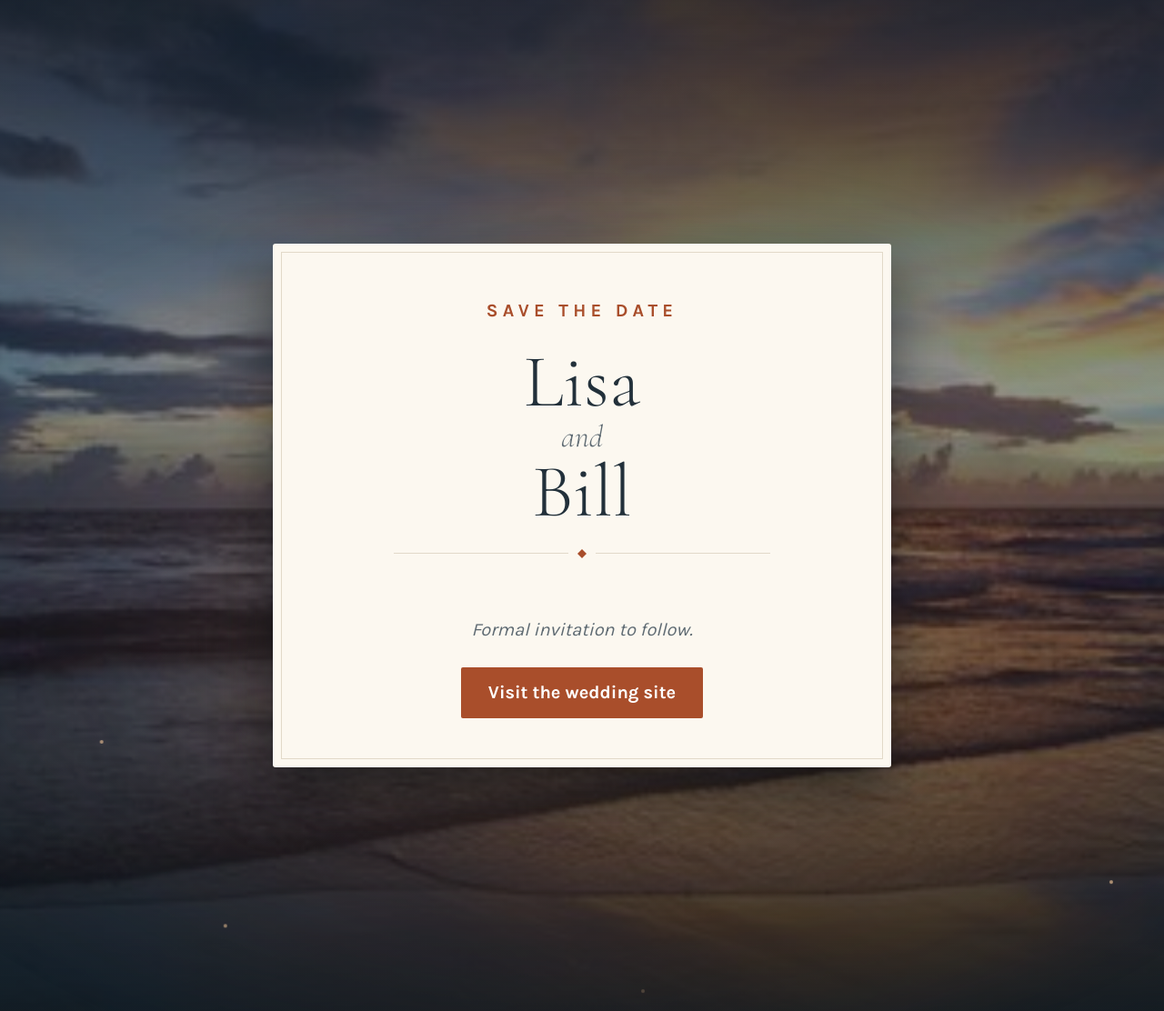
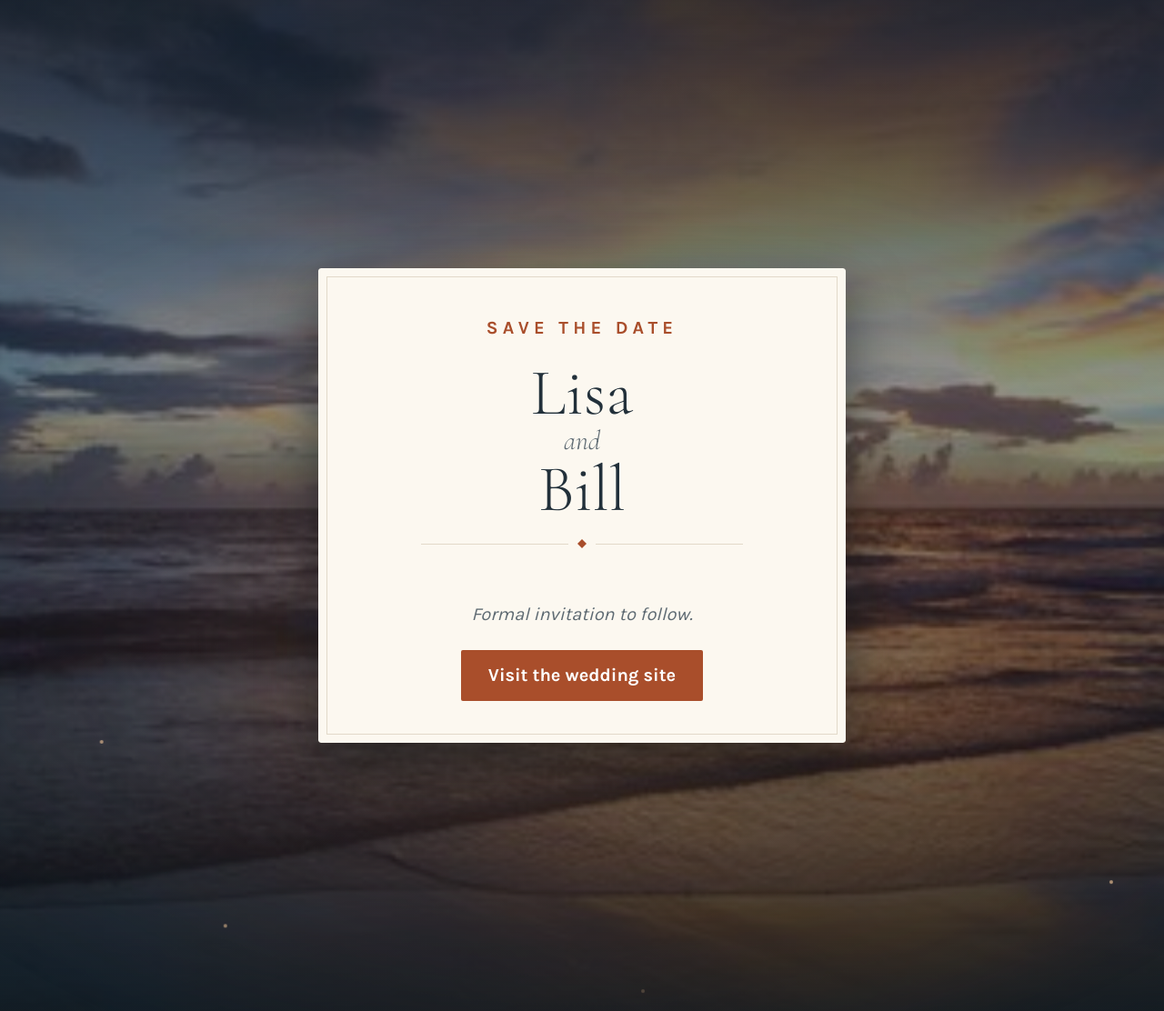
Before and after one commit to wtthornton/SaveTheDate, a FastAPI app: template app/templates/save_the_date.html in a window 1280 px wide. Shown: the whole page at 91% size. Run offline with FastAPI, Linux system fonts and the light colour scheme; the template is opened without the code that fills it, so the values that code supplies are empty.

Commit message:
The card was sliding past the envelope, not out of it
Bill: \"the automation is a mess ... maybe it is too big\". Both true, and two
different problems that enlarging the card had surfaced.

Too big was a proportion problem. At 680px the stage measured 680x708 — a square,
which is not a shape an envelope comes in, with the addressee and stamp adrift in a
large empty expanse of paper. The near-square ratio had always been there; scale is
what made it legible as wrong. Settled at 580px, which gives 580x644: the same
portrait-ish 0.9 ratio the original had, and still meaningfully larger than 520.

The mess was a genuine defect, and older than this session. std-rise-out starts the
card at translateY(46%) — nearly half its height below the envelope — and .std-front
stops exactly at the envelope's bottom edge, so nothing covered the overhang. For the
whole 1200ms rise the date, the place and the link sat visible on the beach
underneath the paper. It slid past the envelope instead of coming out of it.
Enlarging the card only made the overhang taller and moved it up into the middle of
the screen, which is why it went from unnoticed to obvious.

The card now sits in a .std-pocket wrapper with overflow: hidden. The drop shadow
moved onto the wrapper, because overflow: hidden clips an element's children and
never its own box-shadow — so the card stays lifted off the photograph and the
overhang is cut.

Every existing assertion measured the END state, where the transform is none and
nothing overhangs, so the suite stayed green for the bug's entire life — including
the tests written specifically to check the envelope gets out of the card's way. It
was found by scrubbing the animation to the middle and looking at it.

Two techniques came out of it and are now in the suite. Scrub the animation rather
than waiting on it: screenshotting at wall-clock offsets drifts, because each
screenshot costs a few hundred ms and the error accumulates, so the fifth frame is
nowhere near the time it claims. And hit-test rather than measure when the question
is whether something is painted: a clipped element still reports its full
getBoundingClientRect, so geometry could never have answered this; elementFromPoint
respects the clip.

The new test runs at both widths and was confirmed by removing the clip and watching
it go red, with the rebuilt artifact checked so the mutation had actually reached it.

272 tests. Gate green.

Co-Authored-By: Claude Opus 5 <noreply@anthropic.com>

```diff
--- a/app/static/app.css
+++ b/app/static/app.css
@@ -187,6 +187,9 @@
   .visible {
     visibility: visible;
   }
+  .absolute {
+    position: absolute;
+  }
   .fixed {
     position: fixed;
   }
@@ -418,6 +421,10 @@
   }
   .italic {
     font-style: italic;
+  }
+  .shadow {
+    --tw-shadow: 0 1px 3px 0 var(--tw-shadow-color, rgb(0 0 0 / 0.1)), 0 1px 2px -1px var(--tw-shadow-color, rgb(0 0 0 / 0.1));
+    box-shadow: var(--tw-inset-shadow), var(--tw-inset-ring-shadow), var(--tw-ring-offset-shadow), var(--tw-ring-shadow), var(--tw-shadow);
   }
   .filter {
     filter: var(--tw-blur,) var(--tw-brightness,) var(--tw-contrast,) var(--tw-grayscale,) var(--tw-hue-rotate,) var(--tw-invert,) var(--tw-saturate,) var(--tw-sepia,) var(--tw-drop-shadow,);
@@ -2228,9 +2235,15 @@
     width: min(100%, 500px);
     perspective: 1400px;
   }
+  .std-pocket {
+    position: relative;
+    z-index: 2;
+    overflow: hidden;
+    border-radius: 3px;
+    box-shadow: 0 26px 60px rgba(8, 14, 19, 0.55);
+  }
   .std-card {
     position: relative;
-    z-index: 2;
     display: flex;
     flex-direction: column;
     align-items: center;
@@ -2239,7 +2252,6 @@
     text-align: center;
     background-color: var(--color-card);
     border-radius: 3px;
-    box-shadow: 0 26px 60px rgba(8, 14, 19, 0.55);
     animation: std-rise-out 1200ms cubic-bezier(0.22, 0.7, 0.24, 1) 1700ms backwards;
   }
   .std-card::before {
@@ -2497,35 +2509,35 @@
     .std-envelope {
       display: none;
     }
-    .std-card {
+    .std-pocket {
       box-shadow: 0 26px 60px rgba(8, 14, 19, 0.55);
     }
   }
   @media (min-width: 1024px) {
     .std-stage {
-      width: min(100%, 680px);
+      width: min(100%, 580px);
     }
     .std-card {
-      gap: 20px;
-      padding: 58px 52px 54px;
+      gap: 18px;
+      padding: 50px 44px 46px;
     }
     .std-tag {
       font-size: 20px;
     }
     .std-names {
-      font-size: 82px;
+      font-size: 72px;
     }
     .std-and {
-      font-size: 34px;
+      font-size: 30px;
     }
     .std-weekday {
       font-size: 22px;
     }
     .std-day {
-      font-size: 54px;
+      font-size: 46px;
     }
     .std-place {
-      font-size: 23px;
+      font-size: 22px;
     }
     .std-note {
       font-size: 20px;
@@ -2534,16 +2546,16 @@
       font-size: 20px;
     }
     .std-addressee {
-      font-size: 42px;
+      font-size: 36px;
     }
     .std-stamp {
+      width: 60px;
+      height: 71px;
+    }
+    .std-seal {
       width: 68px;
-      height: 81px;
-    }
-    .std-seal {
-      width: 78px;
-      height: 78px;
-      font-size: 26px;
+      height: 68px;
+      font-size: 23px;
     }
   }
 }
@@ -2570,6 +2582,71 @@
 @property --tw-font-weight {
   syntax: "*";
   inherits: false;
+}
+@property --tw-shadow {
+  syntax: "*";
+  inherits: false;
+  initial-value: 0 0 #0000;
+}
+@property --tw-shadow-color {
+  syntax: "*";
+  inherits: false;
+}
+@property --tw-shadow-alpha {
+  syntax: "<percentage>";
+  inherits: false;
+  initial-value: 100%;
+}
+@property --tw-inset-shadow {
+  syntax: "*";
+  inherits: false;
+  initial-value: 0 0 #0000;
+}
+@property --tw-inset-shadow-color {
+  syntax: "*";
+  inherits: false;
+}
+@property --tw-inset-shadow-alpha {
+  syntax: "<percentage>";
+  inherits: false;
+  initial-value: 100%;
+}
+@property --tw-ring-color {
+  syntax: "*";
+  inherits: false;
+}
+@property --tw-ring-shadow {
+  syntax: "*";
+  inherits: false;
+  initial-value: 0 0 #0000;
+}
+@property --tw-inset-ring-color {
+  syntax: "*";
+  inherits: false;
+}
+@property --tw-inset-ring-shadow {
+  syntax: "*";
+  inherits: false;
+  initial-value: 0 0 #0000;
+}
+@property --tw-ring-inset {
+  syntax: "*";
+  inherits: false;
+}
+@property --tw-ring-offset-width {
+  syntax: "<length>";
+  inherits: false;
+  initial-value: 0px;
+}
+@property --tw-ring-offset-color {
+  syntax: "*";
+  inherits: false;
+  initial-value: #fff;
+}
+@property --tw-ring-offset-shadow {
+  syntax: "*";
+  inherits: false;
+  initial-value: 0 0 #0000;
 }
 @property --tw-blur {
   syntax: "*";
@@ -2637,6 +2714,20 @@
       --tw-skew-x: initial;
       --tw-skew-y: initial;
       --tw-font-weight: initial;
+      --tw-shadow: 0 0 #0000;
+      --tw-shadow-color: initial;
+      --tw-shadow-alpha: 100%;
+      --tw-inset-shadow: 0 0 #0000;
+      --tw-inset-shadow-color: initial;
+      --tw-inset-shadow-alpha: 100%;
+      --tw-ring-color: initial;
+      --tw-ring-shadow: 0 0 #0000;
+      --tw-inset-ring-color: initial;
+      --tw-inset-ring-shadow: 0 0 #0000;
+      --tw-ring-inset: initial;
+      --tw-ring-offset-width: 0px;
+      --tw-ring-offset-color: #fff;
+      --tw-ring-offset-shadow: 0 0 #0000;
       --tw-blur: initial;
       --tw-brightness: initial;
       --tw-contrast: initial;
--- a/app/templates/save_the_date.html
+++ b/app/templates/save_the_date.html
@@ -59,6 +59,16 @@
       {# The card is ordinary centered content in the normal flow. The envelope is
          two overlays on top of it that animate away, so the card's final position is
          never the product of a transform and cannot end up clipped or off-screen. #}
+      {# The pocket exists only to CLIP the card. The card rises from
+         `translateY(46%)`, which puts nearly half its height below the envelope's
+         bottom edge — and the front panel stops at that edge, so there was nothing
+         covering the overhang: the date, the place and the button were all visible
+         hanging out underneath the paper while the card "rose". Clipping here makes
+         the card come OUT of the envelope instead of sliding past it.
+
+         The drop shadow lives on this wrapper rather than on the card, because
+         `overflow: hidden` clips an element's children and not its own shadow. #}
+      <div class="std-pocket">
       <article class="std-card">
         <p class="std-tag">Save the date</p>
 
@@ -81,6 +91,7 @@
 
         <a class="std-link" href="{{ wedding_site_url }}">Visit the wedding site</a>
       </article>
+      </div>
 
       {# The envelope, over the card. Closed at first: a front panel with the names
          and a stamp on it, a flap sealed with wax. The flap lifts to show its liner,
```
Also changed, not shown: IMPLEMENTATION_PLAN.md (+36 -4 lines), LESSONS_LEARNED.md (+39 -0 lines), NEXT_SESSION_PROMPT.md (+1 -1 lines), app/static/src/app.css (+34 -19 lines), tests/test_visual.py (+66 -0 lines), README.md.
